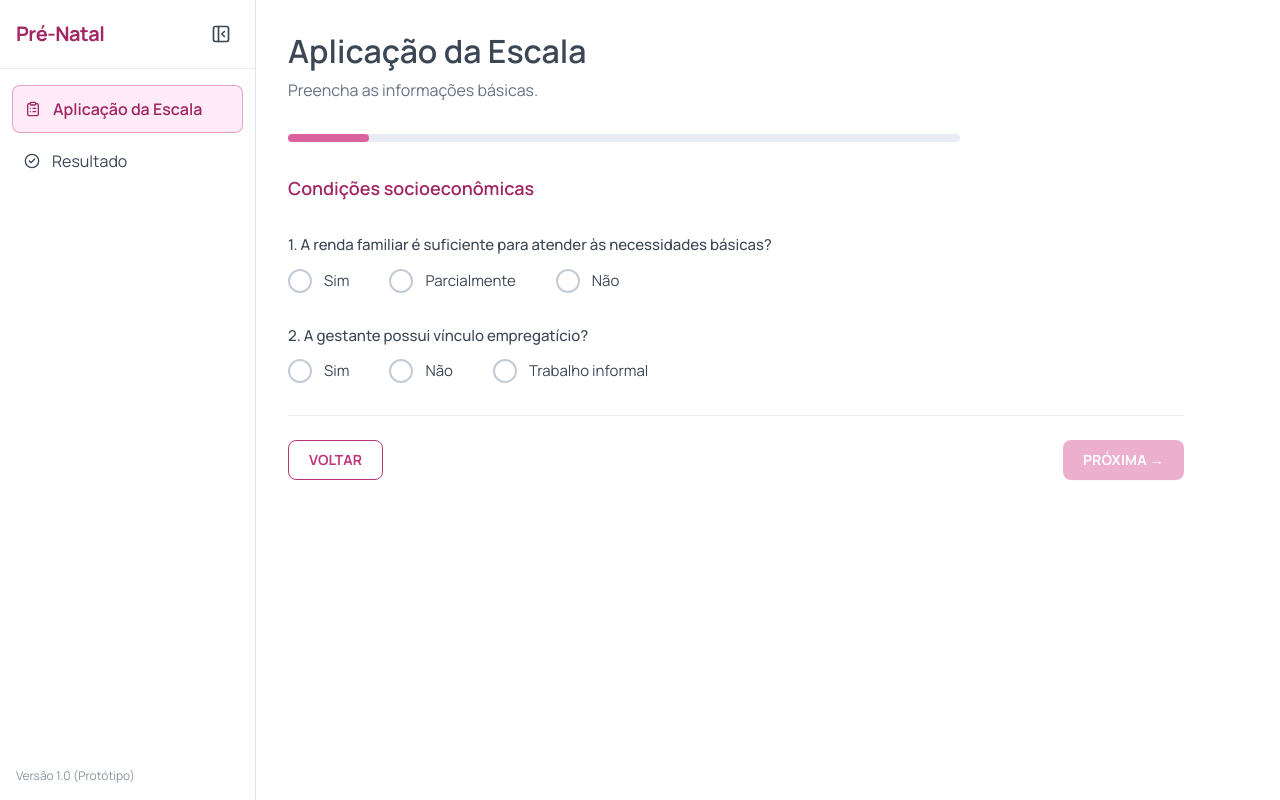
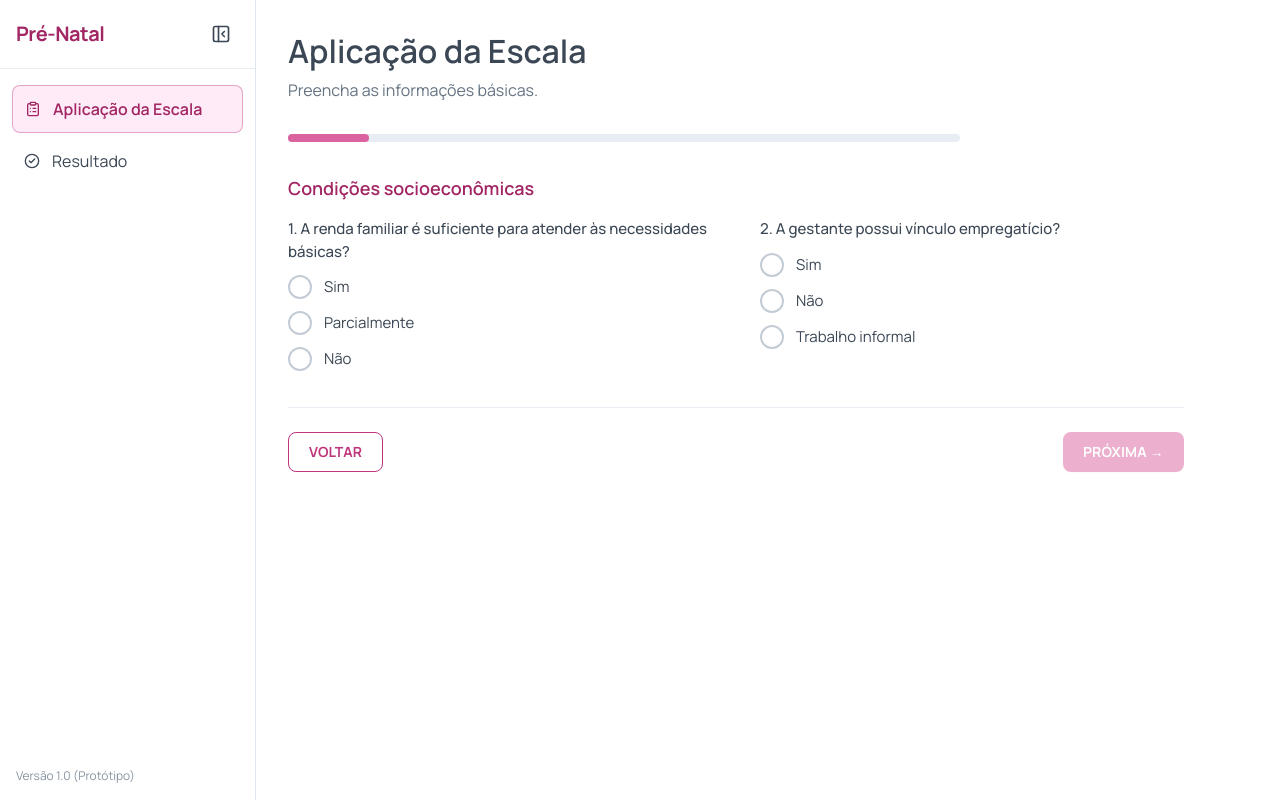
Before and after one commit to Cauatn/vunerabilidades-gestantes, a React (Vite) app: page / in a window 1280 px wide. Built offline with nearby package versions, Linux system fonts and the light colour scheme.

Commit message:
Volta opcoes de resposta para lista vertical, distribui perguntas em grid de 2 colunas

```diff
--- a/src/features/avaliacao/components/FormularioExemplo.tsx
+++ b/src/features/avaliacao/components/FormularioExemplo.tsx
@@ -36,7 +36,7 @@ function RadioOption({
 		<button
 			type="button"
 			onClick={onSelect}
-			className="flex items-center gap-3 whitespace-nowrap text-left text-[15px] text-n-700"
+			className="flex items-center gap-3 py-1 text-left text-[15px] text-n-700"
 		>
 			<span
 				className={cn(
@@ -71,13 +71,13 @@ export function FormularioExemplo({ onProximo }: FormularioExemploProps) {
 					/>
 				</div>
 
-				<div className="flex flex-col gap-8">
+				<div className="flex flex-col gap-4">
 					<p className="text-lg font-semibold text-p-600">Condições socioeconômicas</p>
 
-					{PERGUNTAS.map((pergunta) => (
-						<div key={pergunta.id} className="flex flex-col gap-3">
-							<p className="text-[15px] font-medium text-n-700">{pergunta.texto}</p>
-							<div className="flex flex-wrap items-center gap-x-10 gap-y-3">
+					<div className="grid grid-cols-1 gap-x-12 gap-y-8 sm:grid-cols-2">
+						{PERGUNTAS.map((pergunta) => (
+							<div key={pergunta.id} className="flex flex-col gap-1">
+								<p className="mb-1 text-[15px] font-medium text-n-700">{pergunta.texto}</p>
 								{pergunta.opcoes.map((opcao) => (
 									<RadioOption
 										key={opcao}
@@ -87,8 +87,8 @@ export function FormularioExemplo({ onProximo }: FormularioExemploProps) {
 									/>
 								))}
 							</div>
-						</div>
-					))}
+						))}
+					</div>
 				</div>
 
 				<div className="flex items-center justify-between border-t border-n-30 pt-6">
```
